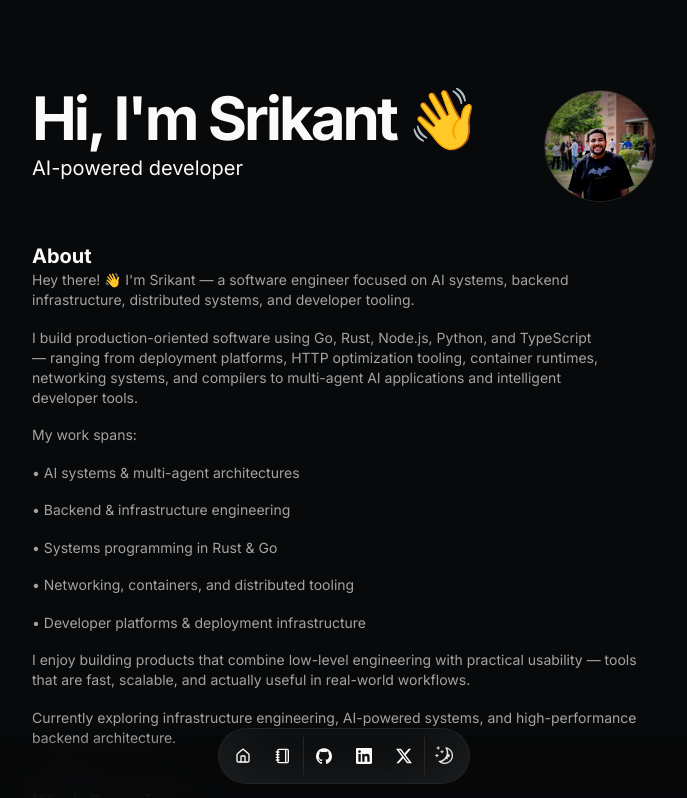
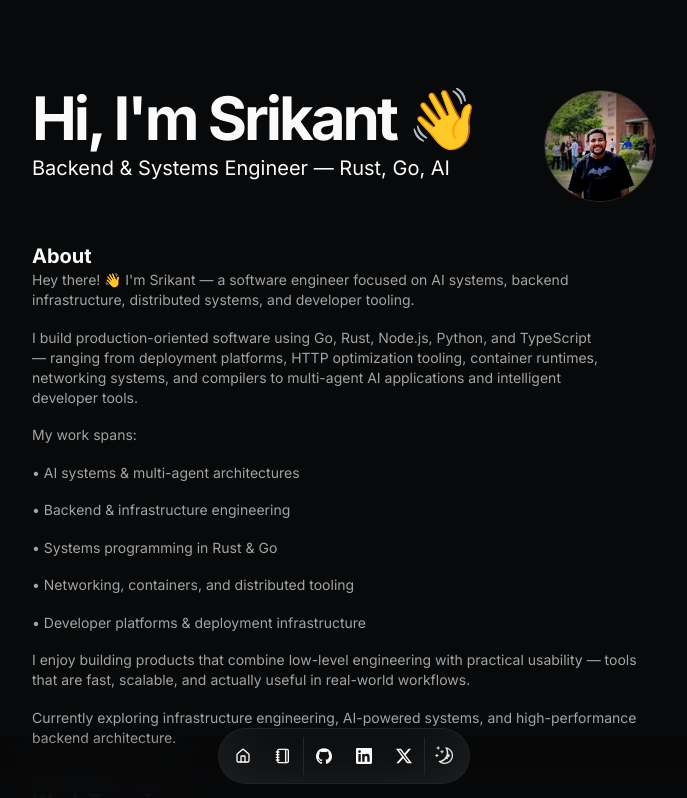
Before and after one commit to deltacoder2603/portfolio, a Next.js app: page / in a window 1280 px wide. Shown: the top 798 px of the page, without its empty margins (296-983 px from the left). Built offline with nearby package versions, Linux system fonts and the light colour scheme.

Commit message:
Update resume.tsx

```diff
--- a/src/data/resume.tsx
+++ b/src/data/resume.tsx
@@ -21,7 +21,7 @@ export const DATA = {
   url: "https://srikantpandey.vercel.app",
   location: "India",
   locationLink: "https://www.google.com/maps/place/India",
-  description: "AI-powered developer",
+  description: "Backend & Systems Engineer — Rust, Go, AI",
   summary: `Hey there! 👋 I'm Srikant — a software engineer focused on AI systems, backend infrastructure, distributed systems, and developer tooling.
 
 I build production-oriented software using Go, Rust, Node.js, Python, and TypeScript — ranging from deployment platforms, HTTP optimization tooling, container runtimes, networking systems, and compilers to multi-agent AI applications and intelligent developer tools.
```
